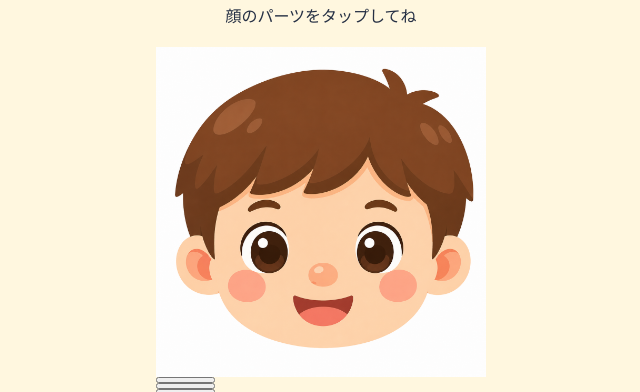
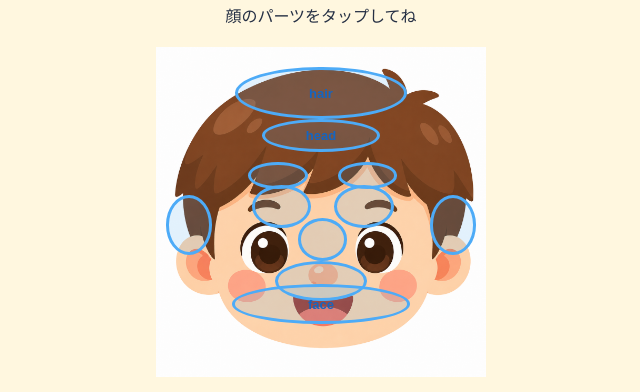
Before and after one commit to muurinrin000/bronze-words-2, a plain HTML site: page index.html in a window 1280 px wide. Shown: the part 89-481 px from the top of the page, without its empty margins (319-959 px from the left). Drawn offline with Linux system fonts and the light colour scheme.

Commit message:
Update index.html

```diff
--- a/index.html
+++ b/index.html
@@ -37,12 +37,21 @@ h1{
 }
 
 .tap{
+  position:absolute;
+  border:3px solid #4dabf7;
+  background:rgba(77,171,247,0.15);
+  border-radius:50%;
+  cursor:pointer;
+
   display:flex;
   align-items:center;
   justify-content:center;
+
   color:#1565c0;
   font-size:13px;
   font-weight:bold;
+
+  transition:all 0.15s;
 }
 
 .tap:active{
```
